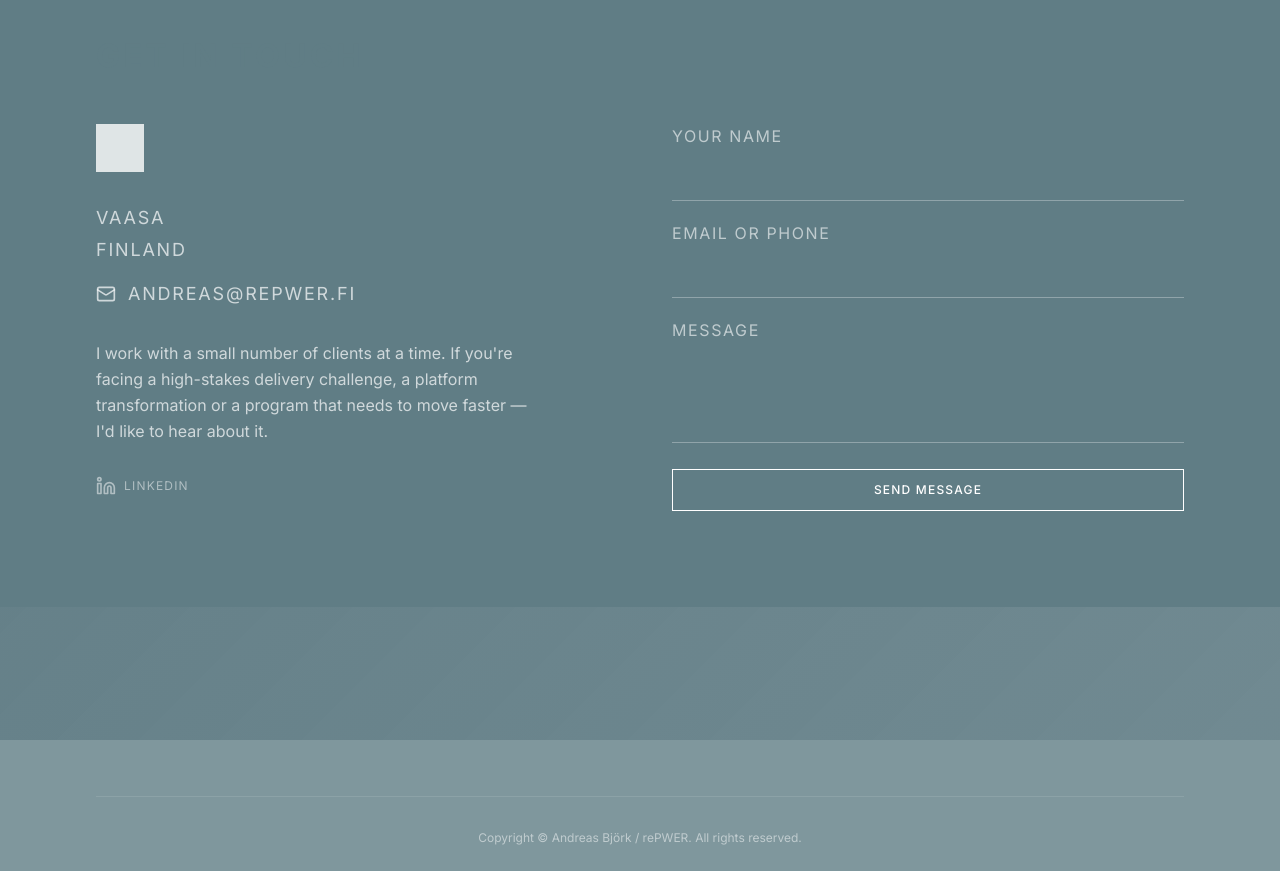
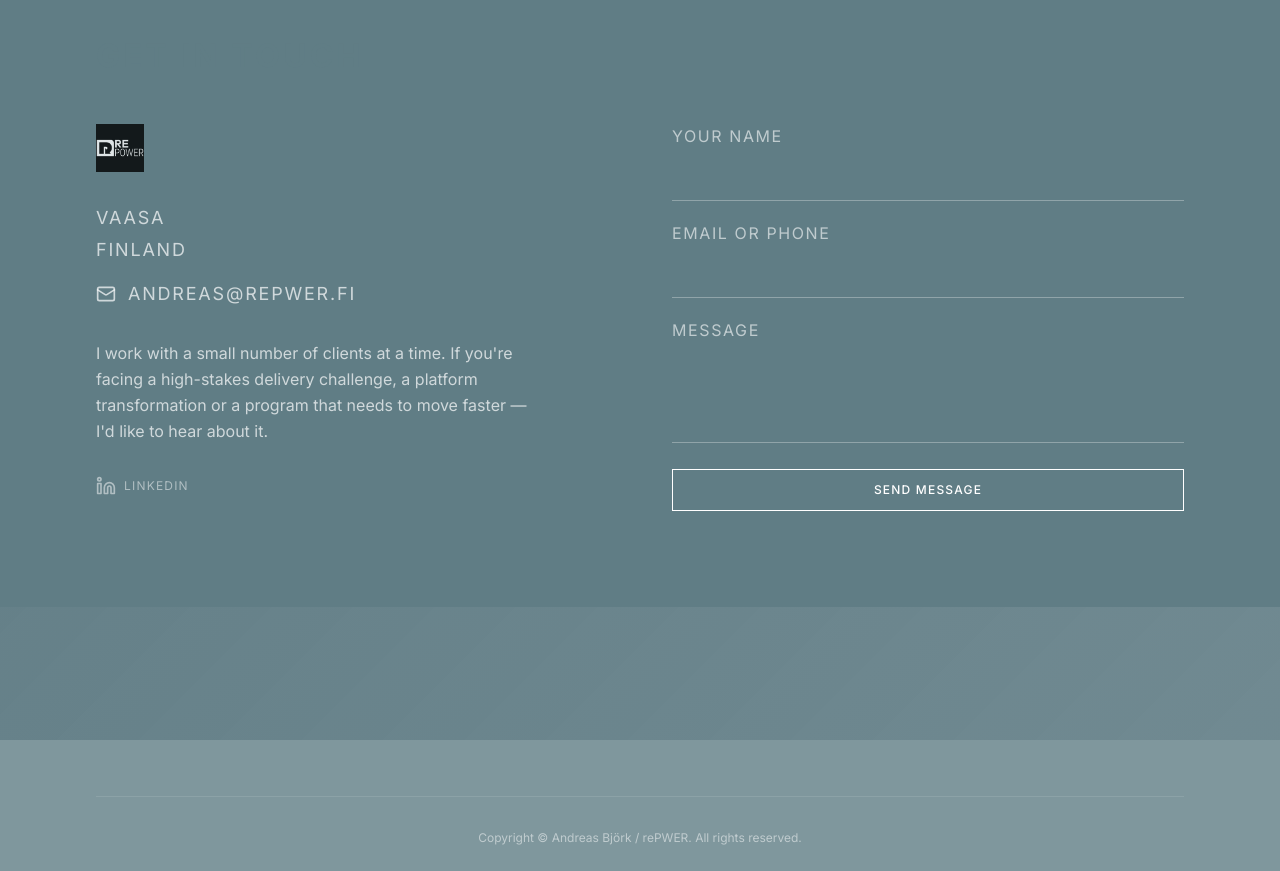
Before and after one commit to razal1113/new-trial, a React (Vite) app: page / in a window 1280 px wide. Shown: the part 4120-4991 px from the top of the page. Built offline with nearby package versions, Linux system fonts and the light colour scheme.

Commit message:
Remove logo background using mix-blend-screen
- Applied mix-blend-screen to the logo in ContactSection.tsx
- Removed conflicting brightness-0 invert filters
- This effectively renders the logo's black background transparent while preserving its original white content and correct spelling.

```diff
--- a/src/components/ContactSection.tsx
+++ b/src/components/ContactSection.tsx
@@ -26,7 +26,7 @@ export function ContactSection() {
                 <img
                   src={`${import.meta.env.BASE_URL}images/repower-logo.png`}
                   alt="rePWER"
-                  className="mb-8 h-12 w-auto object-contain object-left brightness-0 invert opacity-80"
+                  className="mb-8 h-12 w-auto object-contain object-left mix-blend-screen opacity-80"
                 />
 
                 <div className="space-y-8">
```
